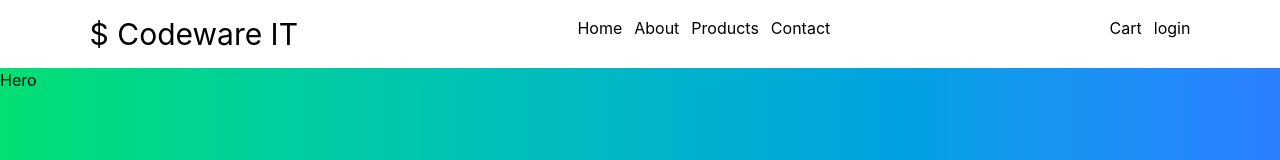
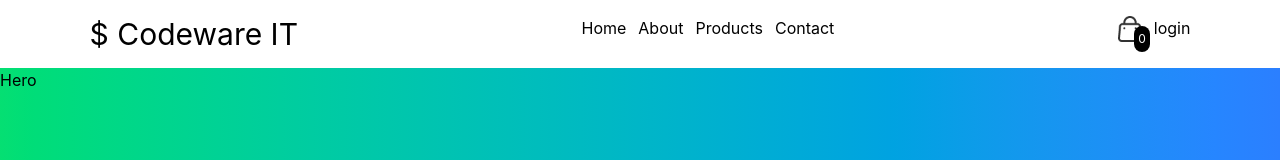
Before and after one commit to gshubham05/ProjectEcom, a React (Vite) app: page / in a window 1280 px wide. Shown: the top 160 px of the page. Built offline with nearby package versions, Linux system fonts and the light colour scheme.

Commit message:
gettotal cart

```diff
--- a/src/components/Navbar.jsx
+++ b/src/components/Navbar.jsx
@@ -1,28 +1,32 @@
 import React, { useContext } from "react";
 import { Link } from "react-router-dom";
 import { ProductContext } from "../context/ProductContext";
+import { assets } from "../assets/assets/assets";
 
 function Navbar() {
-  const{name,currency} = useContext(ProductContext)
+  const { name, currency,getCartTotal } = useContext(ProductContext);
   return (
     <div className="flex justify-between px-[7vw] py-4">
       <div className="">
         <Link to="/">
-          <h1 className="text-3xl">{currency} {name}</h1>
+          <h1 className="text-3xl">
+            {currency} {name}
+          </h1>
         </Link>
       </div>
 
       <div className="flex gap-3">
-
-          <Link to="/">Home</Link>
-          <Link to="/about">About</Link>
-          <Link to="/products">Products</Link>
-          <Link to="/contact">Contact</Link>
-
+        <Link to="/">Home</Link>
+        <Link to="/about">About</Link>
+        <Link to="/products">Products</Link>
+        <Link to="/contact">Contact</Link>
       </div>
 
       <div className="flex gap-3">
-        <Link to="/cart">Cart</Link>
+        <div className="relative">
+          <Link to="/cart"><img src={assets.cart_icon} className="w-6" alt="" /></Link>
+          <p className="absolute p-1 -bottom-[0px] -right-[8px] rounded-xl text-[12px] bg-black text-white">{getCartTotal()}</p>
+        </div>
         <Link to="/login">login</Link>
       </div>
     </div>
--- a/src/context/ProductContext.jsx
+++ b/src/context/ProductContext.jsx
@@ -1,4 +1,4 @@
-import { createContext, useEffect, useState } from "react";
+import { createContext, Profiler, useEffect, useState } from "react";
 import { products } from "../assets/assets/assets";
 // createContext
 export let ProductContext = createContext();
@@ -9,11 +9,31 @@ function ProductProvider({ children }) {
   let name = "Codeware IT";
   let currency = "$";
   let [cartItems, setCartItems] = useState({});
+
+  const getCartTotal = () => {
+    let totalCount = 0;
+    for (let id in cartItems) {
+      console.log(id);
+      for (let size in cartItems[id]) {
+        console.log("sizes : ", size);
+        console.log("qnty : ", cartItems[id][size]);
+        totalCount += cartItems[id][size];
+      }
+    }
+    return totalCount;
+  };
+
+  // factoial
+  // buzz number
+  // harshad number  123 => 1 + 2 + 3 => 6 123/6 =>
+
+
   const obj = {
     name,
     currency,
     products,
     addToBag,
+    getCartTotal,
   };
 
   function addToBag(id, size) {
@@ -24,27 +44,21 @@ function ProductProvider({ children }) {
 
     if (cartData[id]) {
       if (cartData[id][size]) {
-        console.log("same size");
-        console.log(`id ${id} size ${size}`);
-        // cartData[id][size] = cartData[id][size] + 1
         cartData[id][size] += 1;
-        // console.log(cartItems)
       } else {
-        console.log(`id ${id} size ${size}`);
-        console.log("different size");
         cartData[id][size] = 1;
-        // console.log(cartItems)
       }
     } else {
       cartData[id] = {};
       cartData[id][size] = 1;
-      console.log(cartItems);
     }
     setCartItems(cartData);
+
   }
 
   useEffect(() => {
-    console.log(cartItems);
+    // console.log(cartItems)
+
   }, [addToBag]);
   return (
     <ProductContext.Provider value={obj}>{children}</ProductContext.Provider>
```
